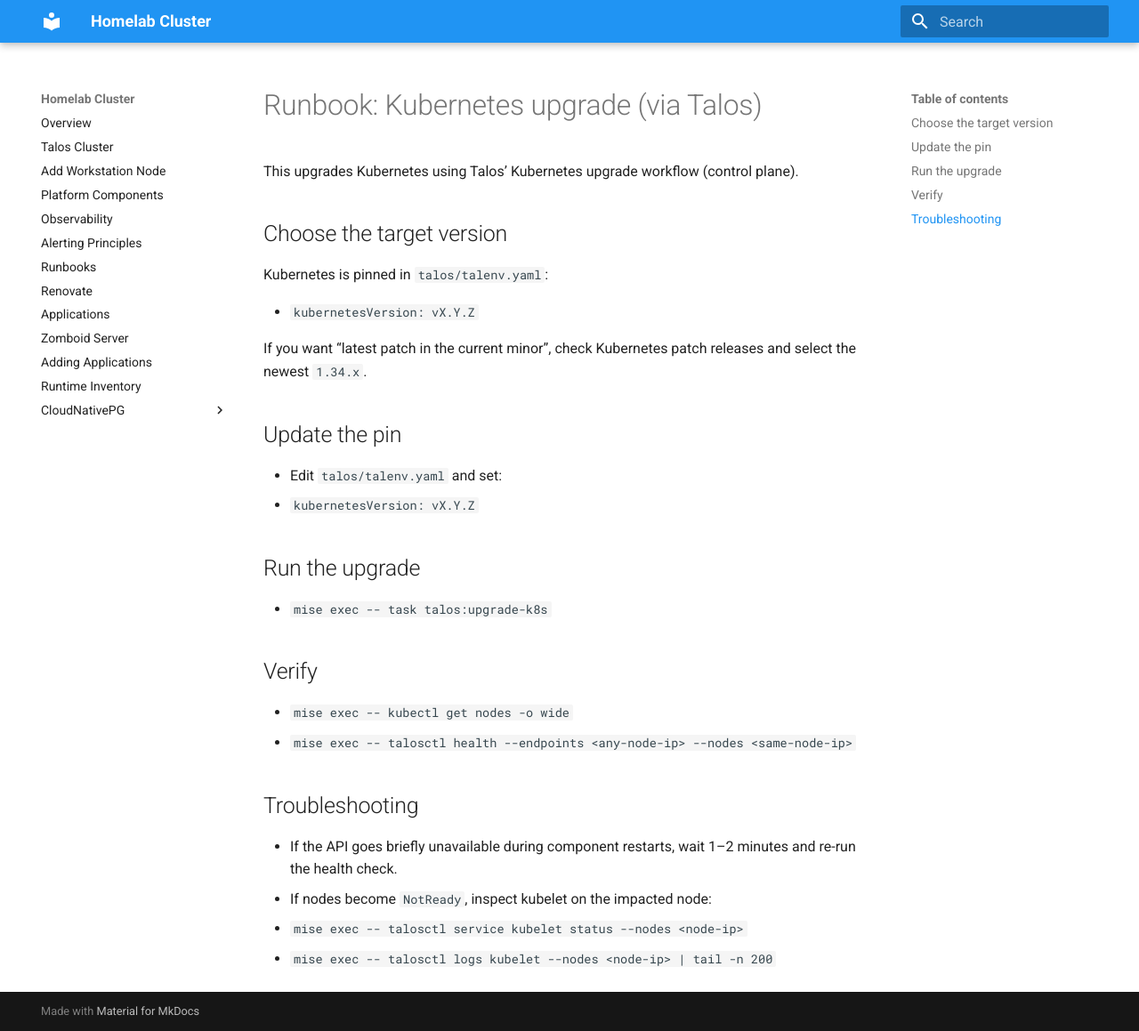
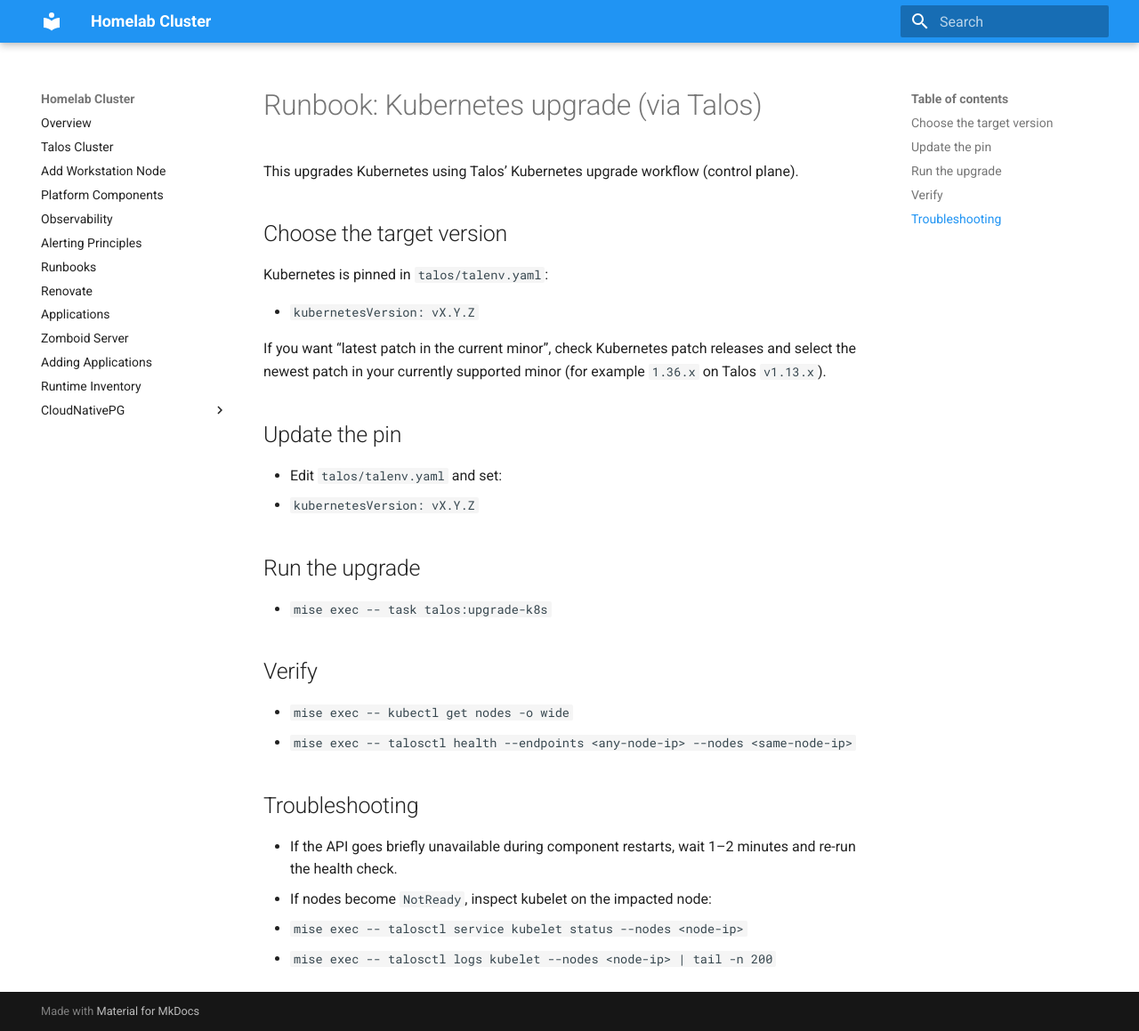
Before and after one commit to webgrip/homelab-cluster, an MkDocs documentation site: the page built from docs/techdocs/docs/runbooks/kubernetes-upgrade-via-talos.md, in a window 1280 px wide and 1159 px high. Shown: the whole window at 89% size. Built offline with MkDocs 1.6.1 and Material for MkDocs 9.7.7, drawn with Linux system fonts in a browser that asks for light colours.

Commit message:
feat(container): update image ghcr.io/siderolabs/kubelet ( v1.34.4 ➔ v1.36.1 ) (#202)
* feat(container): update image ghcr.io/siderolabs/kubelet ( v1.34.4 ➔ v1.36.1 )

| datasource | package                    | from    | to      |
| ---------- | -------------------------- | ------- | ------- |
| docker     | ghcr.io/siderolabs/kubelet | v1.34.4 | v1.36.1 |

* fix(talos): align Talos release with Kubernetes 1.36 upgrade

Agent-Logs-Url: https://github.com/webgrip/homelab-cluster/sessions/32176134-113f-49fc-8b74-04b24c44f737

Co-authored-by: Ryangr0 <3602480+Ryangr0@users.noreply.github.com>

---------

Co-authored-by: webgrip-renovate[bot] <260330706+webgrip-renovate[bot]@users.noreply.github.com>
Co-authored-by: copilot-swe-agent[bot] <198982749+Copilot@users.noreply.github.com>
Co-authored-by: Ryangr0 <3602480+Ryangr0@users.noreply.github.com>

```diff
--- a/docs/techdocs/docs/runbooks/kubernetes-upgrade-via-talos.md
+++ b/docs/techdocs/docs/runbooks/kubernetes-upgrade-via-talos.md
@@ -8,7 +8,7 @@ Kubernetes is pinned in `talos/talenv.yaml`:
 
 - `kubernetesVersion: vX.Y.Z`
 
-If you want “latest patch in the current minor”, check Kubernetes patch releases and select the newest `1.34.x`.
+If you want “latest patch in the current minor”, check Kubernetes patch releases and select the newest patch in your currently supported minor (for example `1.36.x` on Talos `v1.13.x`).
 
 ## Update the pin
 
```
Also changed, not shown: 1 other file.
